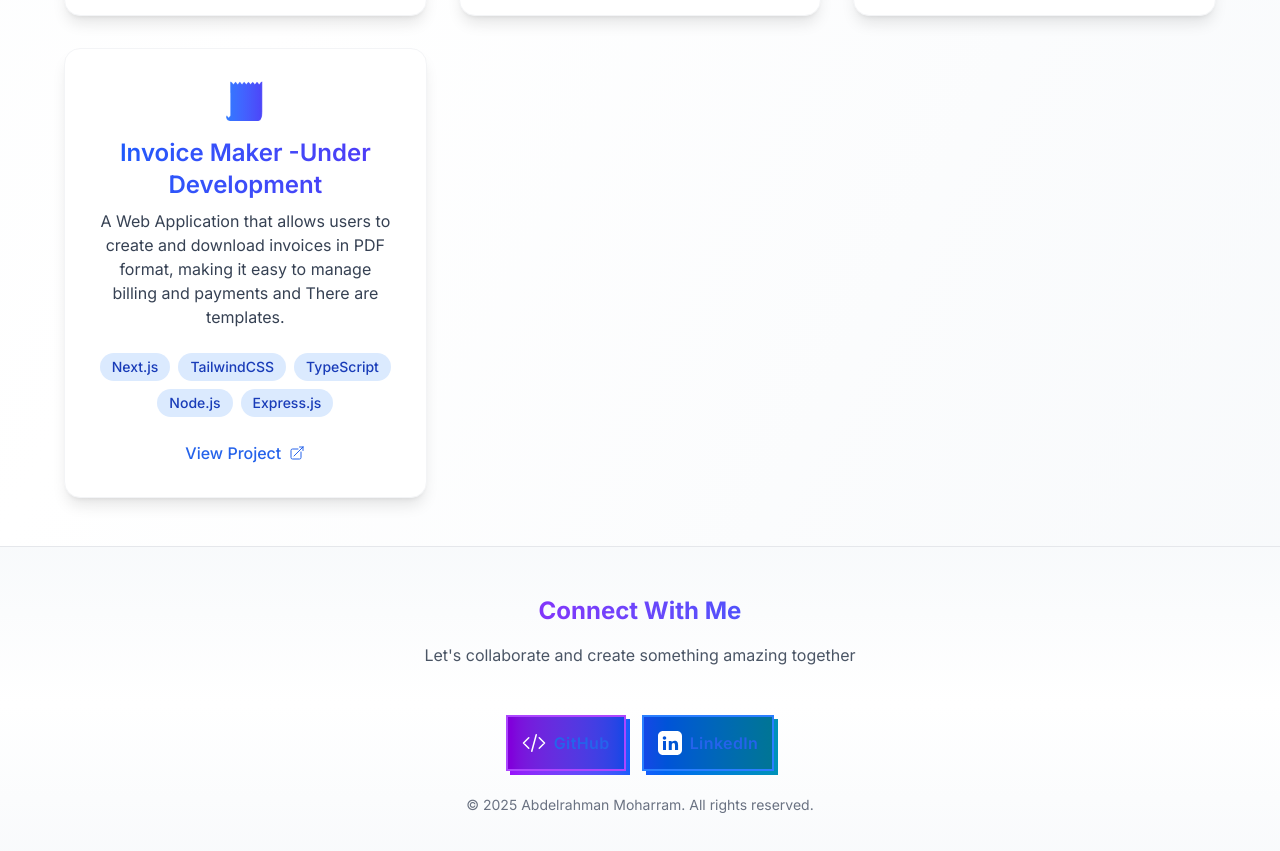
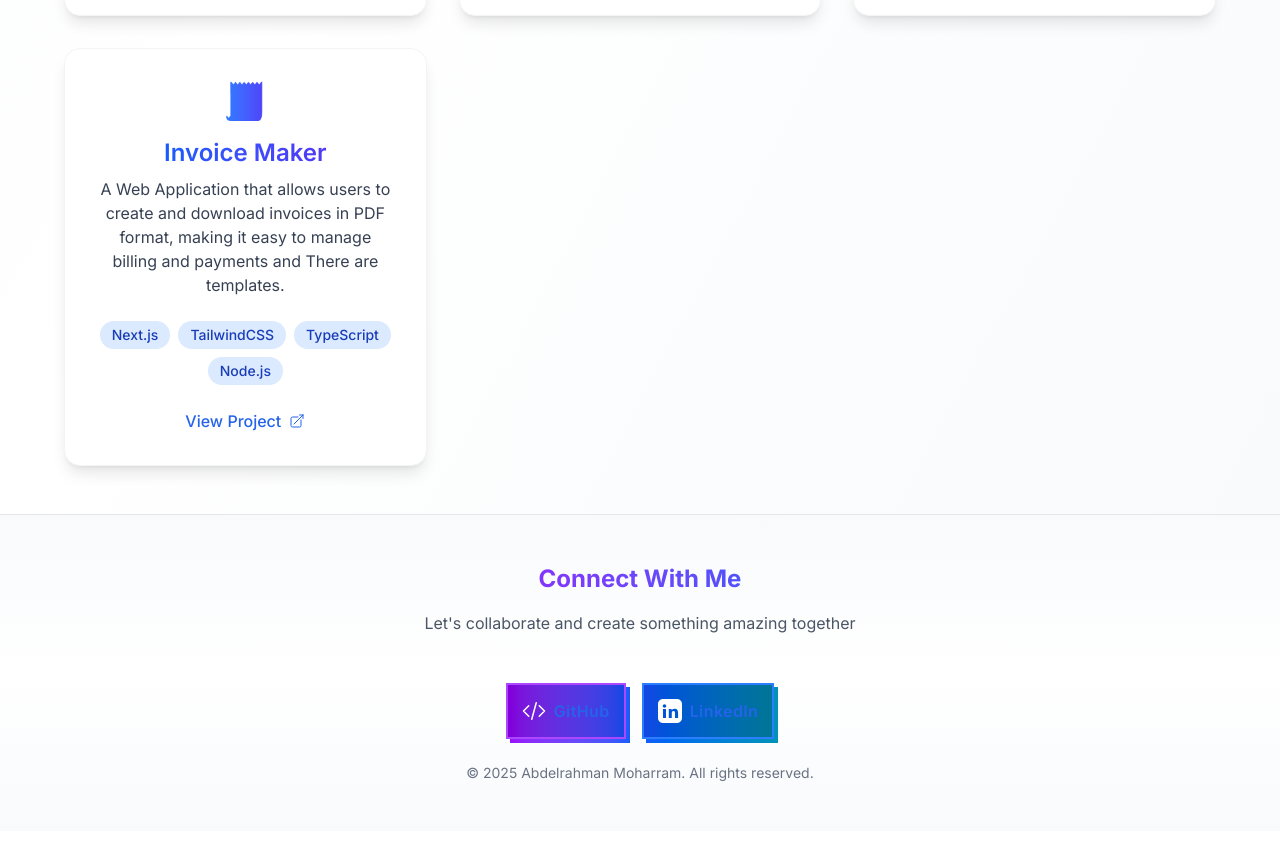
Before and after one commit to AbdelrahmanM1/abdelrahmanmoharramwebsite, a Next.js app: page /projects in a window 1280 px wide. Shown: the part 1940-2791 px from the top of the page. Built offline with nearby package versions, Linux system fonts and the light colour scheme.

Commit message:
Finished the program

```diff
--- a/src/app/projects/page.tsx
+++ b/src/app/projects/page.tsx
@@ -106,9 +106,9 @@ const projects = [
     link: "https://abdelrahmanm1.github.io/Asteroid-Dodger"
   },
   {
-    title: "Invoice Maker -Under Development",
+    title: "Invoice Maker",
     description: "A Web Application that allows users to create and download invoices in PDF format, making it easy to manage billing and payments and There are templates.",
-    skills: ["Next.js", "TailwindCSS", "TypeScript", "Node.js", "Express.js"],
+    skills: ["Next.js", "TailwindCSS", "TypeScript", "Node.js"],
     gradient: "from-blue-500 to-indigo-600",
     icon: "🧾",
     link: "https://abdelrahmanmoharraminvoicemaker.vercel.app"
```
